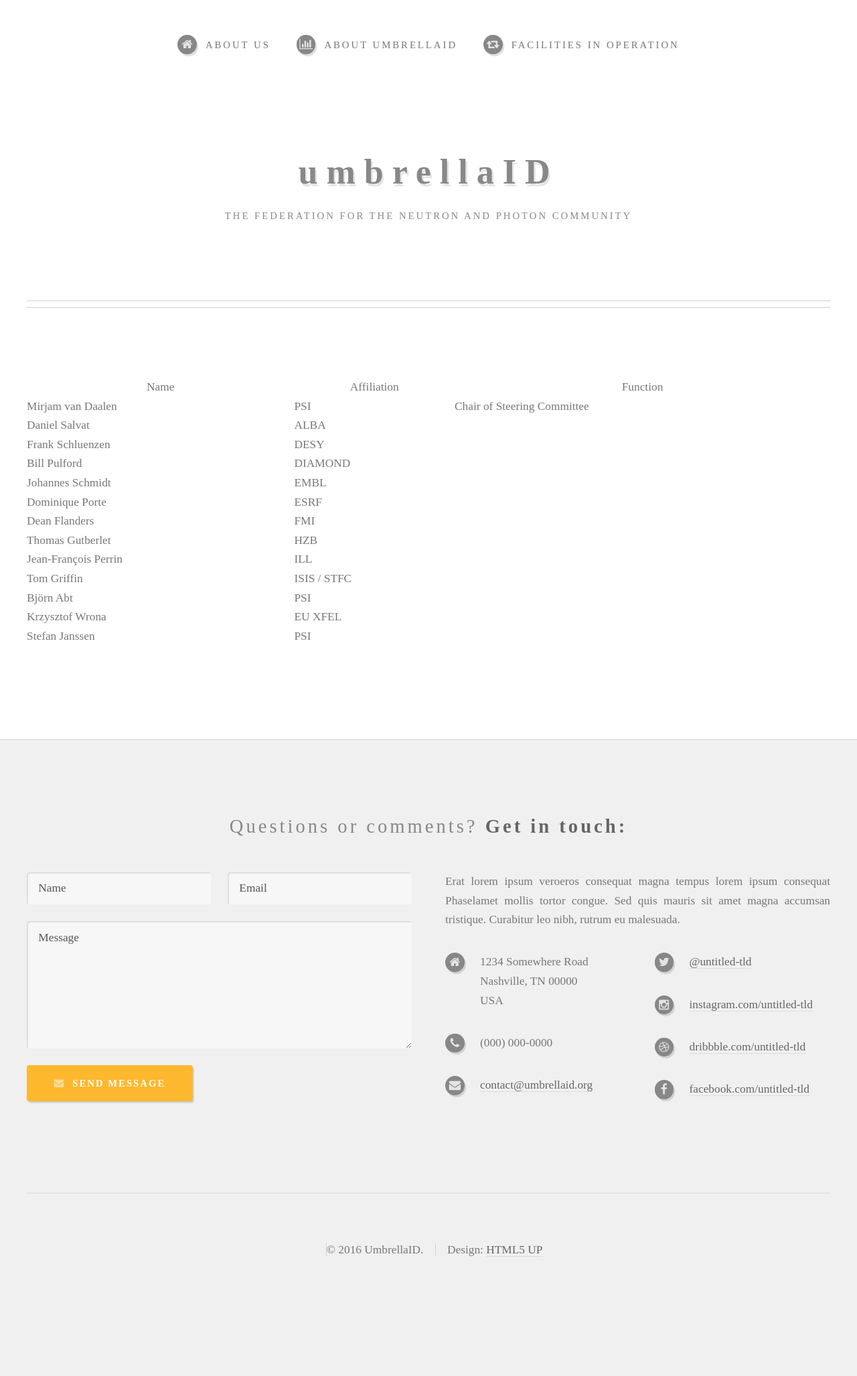
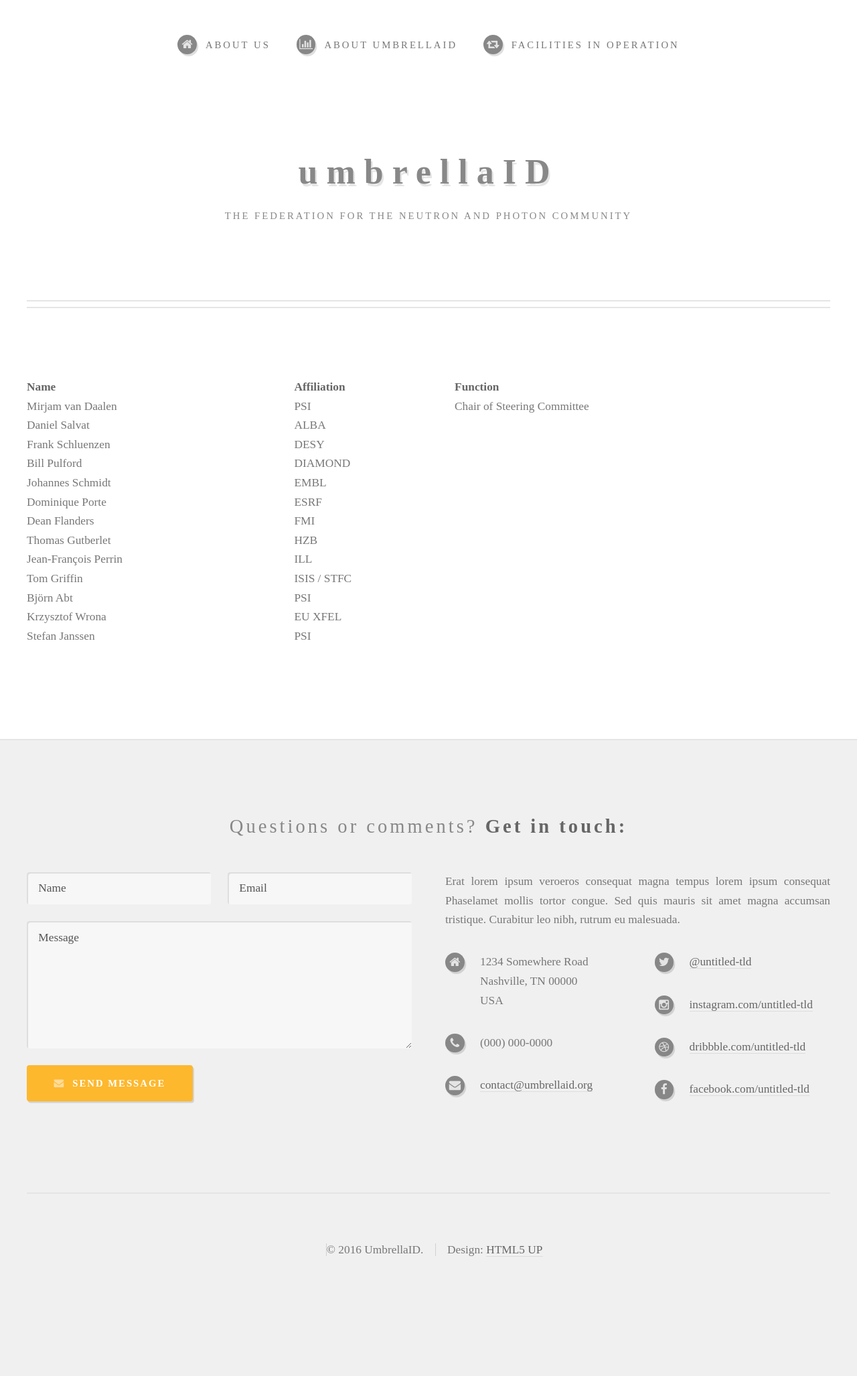
Before and after one commit to flowedback/flowedback.github.io, a Jekyll site: the page built from sc.html, in a window 1280 px wide. Shown: the whole page at 67% size. Built offline with Jekyll 4.4.1, drawn with Linux system fonts in a browser that asks for light colours; some web fonts are replaced.

```diff
--- a/sc.html
+++ b/sc.html
@@ -5,9 +5,9 @@ layout: default
 <div class="home">
 <table>
 					<tr>
-							<th>Name</th>
-							<th>Affiliation</th>
-							<th>Function</th>
+							<td><b>Name</b></td>
+							<td><b>Affiliation</b></td>
+							<td><b>Function</b></td>
 					</tr>
 					<tr>
 							<td>Mirjam van Daalen</td>
```
